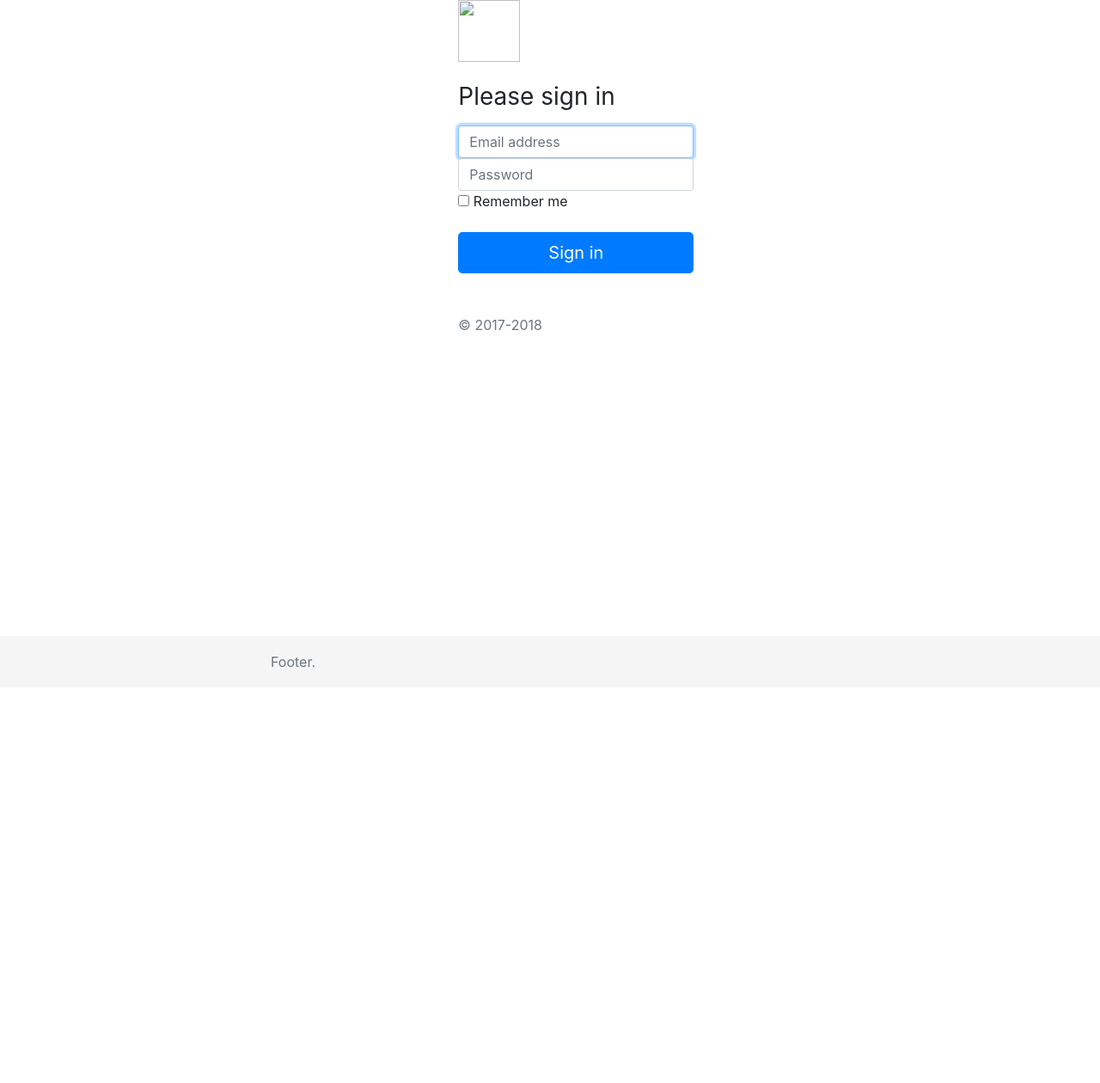
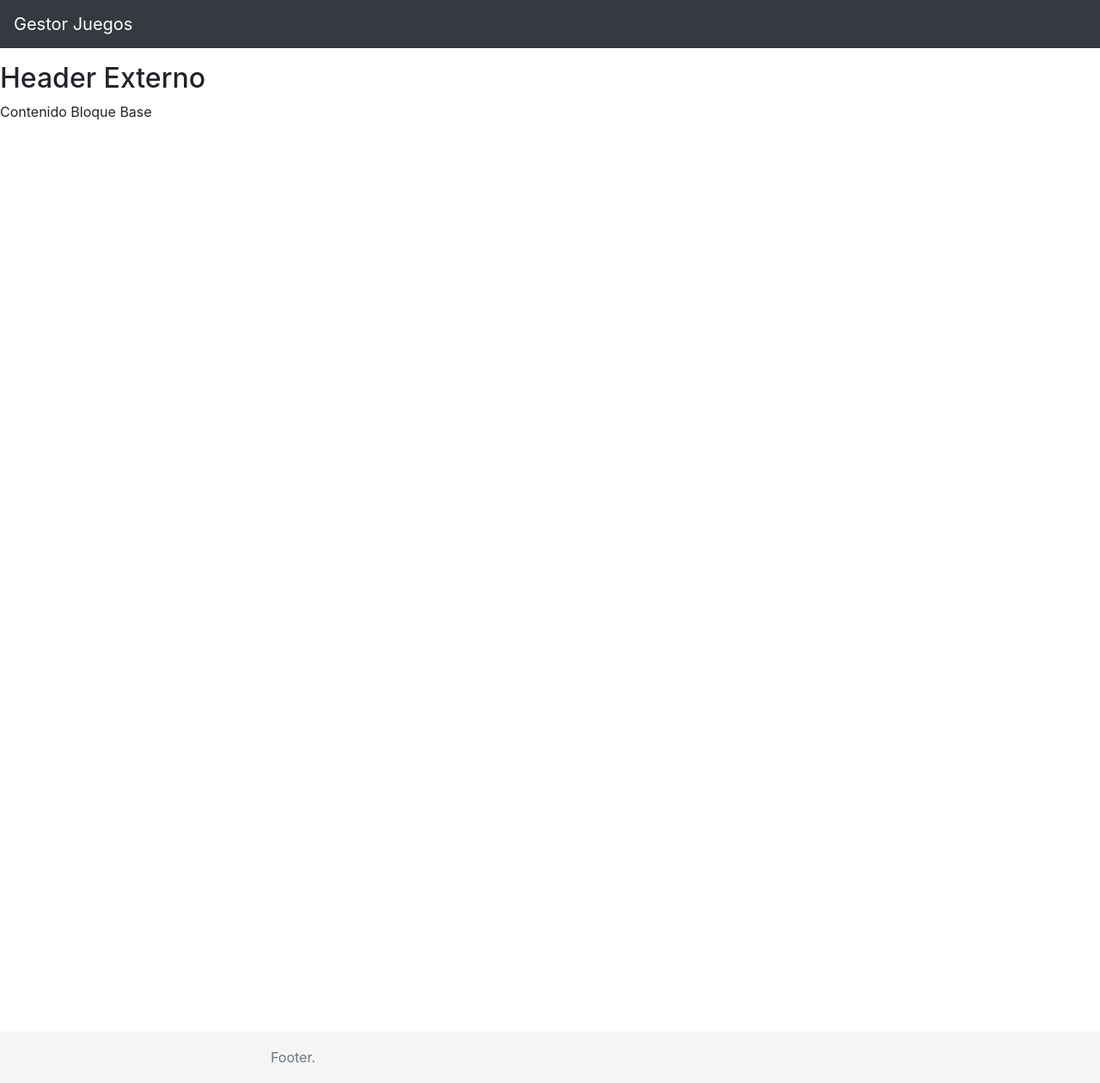
Before and after one commit to FelipeGaos/Django-S1, a Django app: page / in a window 1280 px wide. Shown: the whole page at 86% size. Before the commit the page ends 776 px from the top, so only its background shows below. Run offline with Django 3.2, Linux system fonts and the light colour scheme; some libraries are stand-ins or nearby versions.

Commit message:
views-index

```diff
--- a/basket/juego/static/src/css/footer.css
+++ b/basket/juego/static/src/css/extra.css
@@ -7,6 +7,8 @@ html {
 body {
   /* Margin bottom by footer height */
   margin-bottom: 60px;
+  min-height: 75rem;
+  padding-top: 4.5rem;
 }
 .footer {
   position: absolute;
@@ -28,3 +30,6 @@ body {
   max-width: 680px;
   padding: 0 15px;
 }
+
+
+/* Show it is fixed to the top */
--- a/basket/juego/views.py
+++ b/basket/juego/views.py
@@ -3,4 +3,4 @@ from django.http import HttpResponse
 
 # Create your views here.
 def index(request):
-	return render(request,"views/login.html")
+	return render(request,"views/index.html")
--- a/basket/templates/base/layout.html
+++ b/basket/templates/base/layout.html
@@ -4,11 +4,16 @@
 <head>
 
 	<link rel="stylesheet" href="{% static 'src/css/bootstrap.min.css'%}">
-	<link rel="stylesheet" href="{% static 'src/css/footer.css'%}">
+	<link rel="stylesheet" href="{% static 'src/css/extra.css'%}">
 	<meta charset="utf-8">
-	<title>{% block title %}Demo {% endblock %}</title>
+	<title>{% block title %}Juegos{% endblock %}</title>
 </head>
 	<body >
+		{% block navbar %}
+		{% include 'base/navbar.html'%}
+		{% endblock %}
+
+
 		{% block header %}
 		{% include 'base/header.html'%}
 		{% endblock %}
--- /dev/null
+++ b/basket/templates/base/navbar.html
@@ -0,0 +1,23 @@
+    <nav class="navbar navbar-expand-md navbar-dark fixed-top bg-dark">
+      <a class="navbar-brand" href="#">Gestor Juegos</a>
+      <button class="navbar-toggler" type="button" data-toggle="collapse" data-target="#navbarCollapse" aria-controls="navbarCollapse" aria-expanded="false" aria-label="Toggle navigation">
+        <span class="navbar-toggler-icon"></span>
+      </button>
+      <div class="collapse navbar-collapse" id="navbarCollapse">
+<!--         <ul class="navbar-nav mr-auto">
+          <li class="nav-item active">
+            <a class="nav-link" href="#">Home <span class="sr-only">(current)</span></a>
+          </li>
+          <li class="nav-item">
+            <a class="nav-link" href="#">Link</a>
+          </li>
+          <li class="nav-item">
+            <a class="nav-link disabled" href="#">Disabled</a>
+          </li>
+        </ul> -->
+<!--         <form class="form-inline mt-2 mt-md-0">
+          <input class="form-control mr-sm-2" type="text" placeholder="Search" aria-label="Search">
+          <button class="btn btn-outline-success my-2 my-sm-0" type="submit">Search</button>
+        </form> -->
+      </div>
+    </nav>
--- a/basket/templates/views/login.html
+++ b/basket/templates/views/login.html
@@ -1,4 +1,5 @@
 {% extends 'base/layout.html' %}
+{% load staticfiles %}
 
 
 {% block header %}
@@ -8,21 +9,21 @@
 {% block content %}
 <div class="container-fluid">
   <div class="row">
-    <div class="offset-md-5 offset-5">
+    <div class="mx-auto">
       <form class="form-signin">
-        <img class="mb-4" src="" alt="" width="72" height="72">
-        <h1 class="h3 mb-3 font-weight-normal">Please sign in</h1>
-        <label for="inputEmail" class="sr-only">Email address</label>
-        <input type="email" id="inputEmail" class="form-control" placeholder="Email address" required autofocus>
-        <label for="inputPassword" class="sr-only">Password</label>
-        <input type="password" id="inputPassword" class="form-control" placeholder="Password" required>
+        <img class="mb-4" src="{% static 'src/img/logo.png'%}" alt="" >
+        <h1 class="h3 mb-4 font-weight-normal">Inicio Sesion</h1>
+        <label for="inputUsuario" class="sr-only">Usuario </label>
+        <input type="usuario" id="inputusuario" class="form-control" placeholder="Usuario" required autofocus>
+        <label for="inputPassword" class="sr-only">Contraseña</label>
+        <input type="password" id="inputPassword" class="form-control" placeholder="Contraseña" required  style="margin-top: 10px;">
         <div class="checkbox mb-3">
-          <label>
-            <input type="checkbox" value="remember-me"> Remember me
-          </label>
+          <!-- <label> -->
+            <!-- <input type="checkbox" value="remember-me"> Remember me -->
+          <!-- </label> -->
         </div>
-        <button class="btn btn-lg btn-primary btn-block" type="submit">Sign in</button>
-        <p class="mt-5 mb-3 text-muted">&copy; 2017-2018</p>
+        <button class="btn btn-lg btn-primary btn-block" type="submit">Iniciar Sesion</button>
+        <p class="mt-5 mb-3 text-muted">&copy; 2018-2018</p>
       </form>
     </div>
   </div>
```
Also changed, not shown: basket/juego/static/src/img/logo.png (added).
